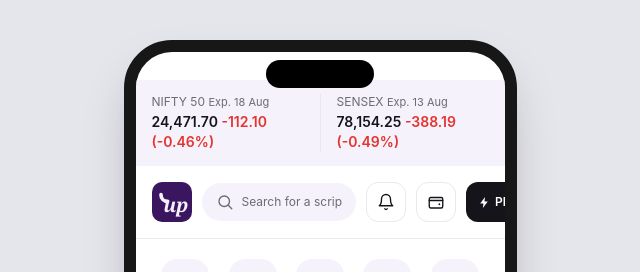
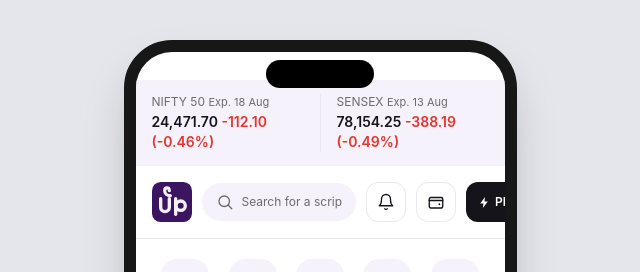
Before and after one commit to vaishSharma-15/Upstox-Holding-List-Folder, a React (Vite) app in the folder app/: page / in a window 1280 px wide. Shown: the top 272 px of the page, without its empty margins (320-960 px from the left). Built offline with nearby package versions, Linux system fonts and the light colour scheme.

Commit message:
Rebuild Upstox logo mark as hand-tuned vector paths instead of font text

```diff
--- a/app/src/components/UpstoxLogoMark.jsx
+++ b/app/src/components/UpstoxLogoMark.jsx
@@ -8,25 +8,30 @@
       role="img"
       aria-label="Upstox"
     >
-      <rect width="120" height="120" rx="30" fill="#3A1660" />
+      <rect width="120" height="120" rx="26" fill="#3B1560" />
+
+      {/* comma-like flourish above the "u" */}
       <path
-        d="M27 38 C27 50 35 58 47 58"
-        stroke="#F5F1FA"
-        strokeWidth="11"
+        d="M52 26 C52 15 38 15 38 26 C38 35 45 41 55 41"
+        stroke="#F4F0FA"
+        strokeWidth="9.5"
         strokeLinecap="round"
         fill="none"
       />
-      <text
-        x="34"
-        y="90"
-        fontFamily="Georgia, 'Times New Roman', serif"
-        fontStyle="italic"
-        fontWeight="700"
-        fontSize="58"
-        fill="#F5F1FA"
-      >
-        up
-      </text>
+
+      {/* "u" */}
+      <path
+        d="M26 50 L26 76 A13 13 0 0 0 52 76 L52 50"
+        stroke="#F4F0FA"
+        strokeWidth="10"
+        strokeLinecap="round"
+        strokeLinejoin="round"
+        fill="none"
+      />
+
+      {/* "p" */}
+      <path d="M71 50 L71 97" stroke="#F4F0FA" strokeWidth="10" strokeLinecap="round" fill="none" />
+      <circle cx="86" cy="71" r="14" stroke="#F4F0FA" strokeWidth="10" fill="none" />
     </svg>
   );
 }
```
